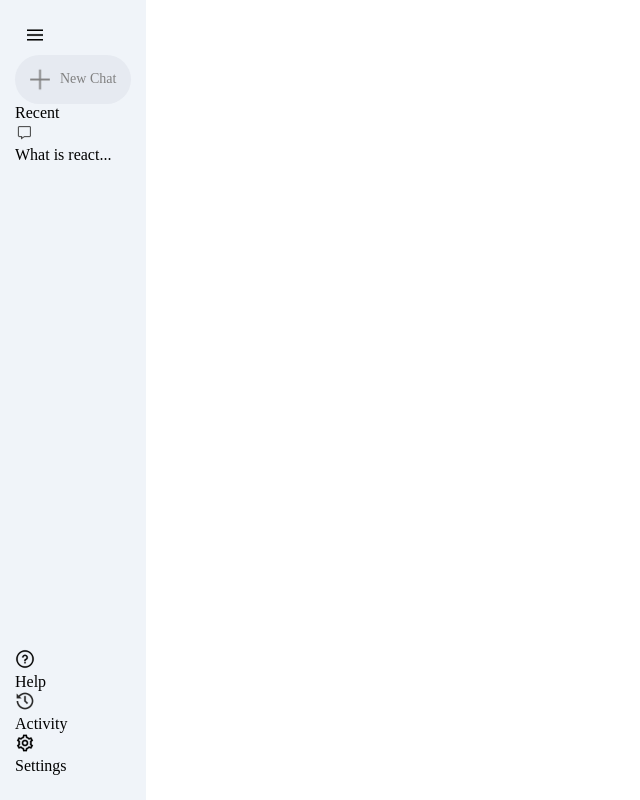
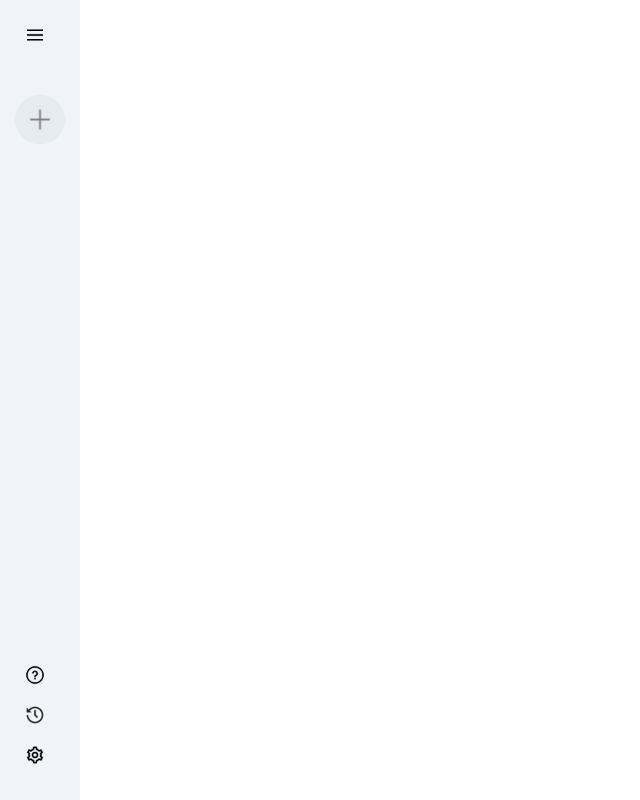
Before and after one commit to h4-harshh/AI_101, a React (Vite) app: page / in a window 1280 px wide. Shown: the whole page, without its empty margins (0-640 px from the left). Built offline with nearby package versions, Linux system fonts and the light colour scheme.

Commit message:
sidebar completed

```diff
--- a/src/components/Sidebar/Sidebar.css
+++ b/src/components/Sidebar/Sidebar.css
@@ -19,7 +19,7 @@
 }
 
 .sidebar .new-chat{
-    margin-top: 10px;
+    margin-top: 50px;
     display: inline-flex;
     align-items: center;
     gap:10px;
@@ -35,3 +35,34 @@
     display: flex;
     flex-direction: column;
 }
+
+.sidebar .recent-title{
+    margin-top: 30px;
+    margin-bottom: 20px;
+}
+
+.sidebar .recent-entry{
+    display: flex;
+    align-items: start;
+    gap: 10px;
+    padding: 10px;
+    padding-right: 40px;
+    border-radius:50px ;
+    color: #282828;
+    cursor: pointer;
+}
+
+
+.sidebar .recent-entry:hover{
+    background-color: #e2e6eb;
+}
+
+.sidebar .bottom{
+    display: flex;
+    flex-direction: column;
+}
+
+.sidebar .bottom-item{
+    padding-right: 10px;
+    cursor: pointer;
+}
--- a/src/components/Sidebar/Sidebar.jsx
+++ b/src/components/Sidebar/Sidebar.jsx
@@ -1,37 +1,45 @@
-import React from 'react'
+import React,{useState} from 'react'
 import './Sidebar.css';
 import {assets} from '../../assets/assets';
 
 const Sidebar = () => {
+
+
+    const [extended,setExtended]=useState(false);
+
+
+
   return (
     <div className='sidebar'>
         <div className="top">
-            <img className='menu' src={assets.menu_icon} alt="" />
+            <img onClick={()=>setExtended(prev=>!prev)} className='menu' src={assets.menu_icon} alt="" />
             <div className="new-chat">
                 <img src={assets.plus_icon} alt="" />
-                <p>New Chat</p>
+                {extended?<p>New Chat</p>:null}
             </div>
+            {extended?
             <div className="recent">
                 <p className="recent-title">Recent</p>
                 <div className="recent-entry">
                     <img src={assets.message_icon} alt="" />
                     <p>What is react...</p>
                 </div>
-            </div>
+            </div>:null
+            }
+
         </div>
-
         <div className="bottom">
             <div className="bottom-item recent-entry">
                 <img src={assets.question_icon} alt="" />
-                <p>Help</p>
+                {extended?<p>Help</p>:null}
             </div>
             <div className="bottom-item recent-entry">
                 <img src={assets.history_icon} alt="" />
-                <p>Activity</p>
+                {extended?<p>Activity</p>:null}
             </div>
             <div className="bottom-item recent-entry">
                 <img src={assets.setting_icon} alt="" />
-                <p>Settings</p>
+                {extended?<p>Settings</p>:null}
             </div>
         </div>
     </div>
```
